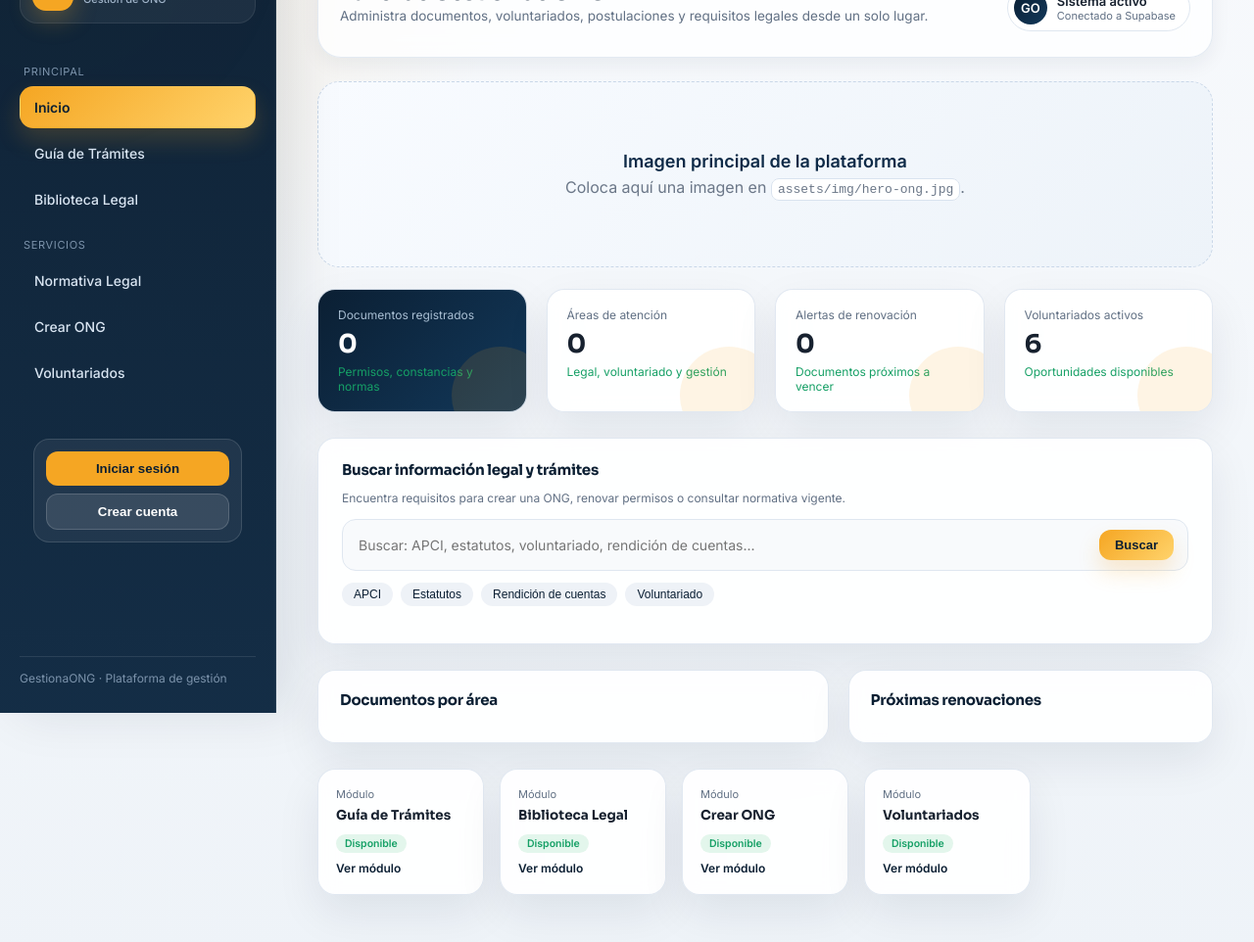
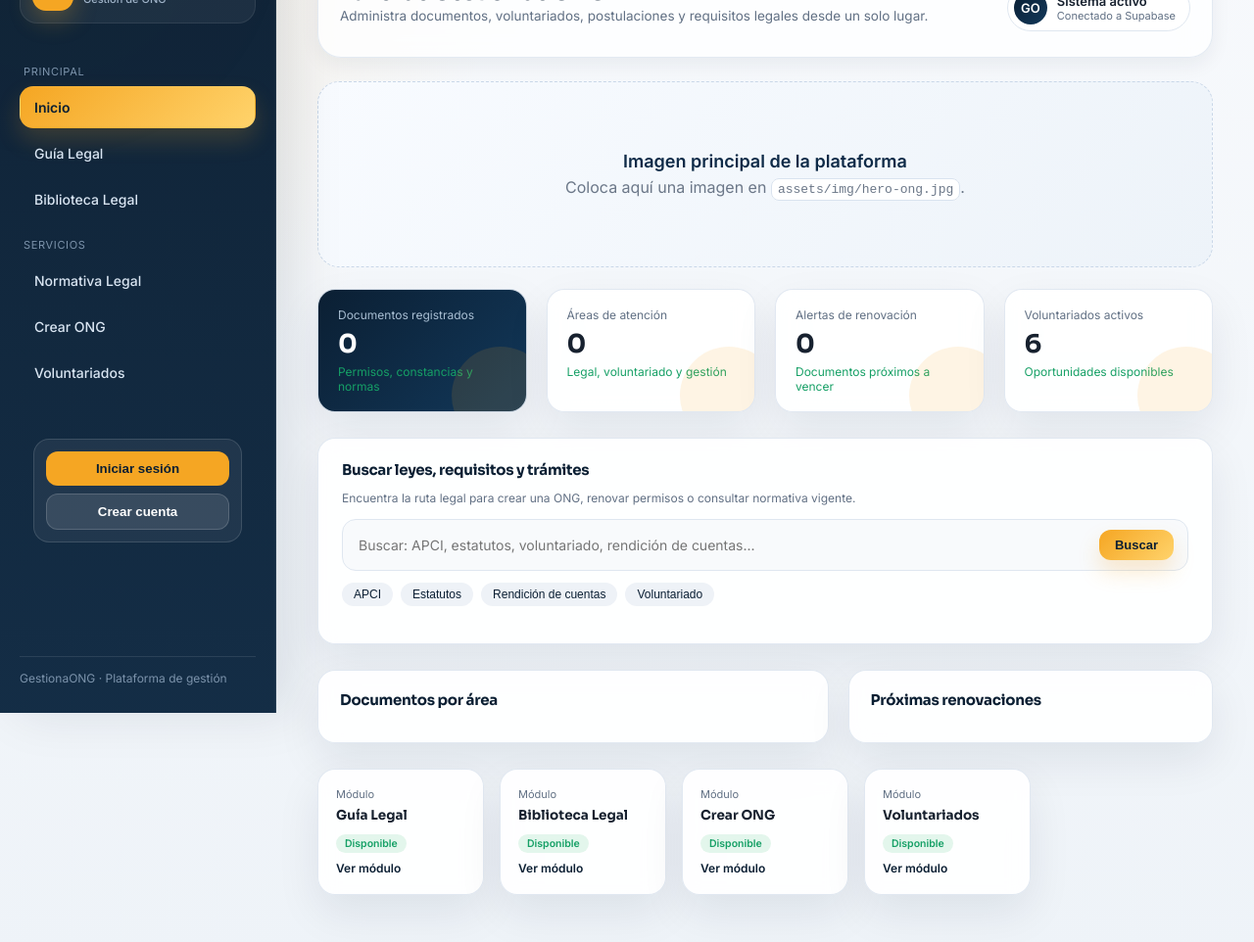
Before and after one commit to josuelescanoch21-cell/GCproyect, a plain HTML site: page index.html in a window 1280 px wide. Shown: the part 72-1034 px from the top of the page at 98% size. Drawn offline with Linux system fonts and the light colour scheme; a script that the page names is missing.

Commit message:
arbol legal

```diff
--- a/index.html
+++ b/index.html
@@ -13,7 +13,7 @@
     <nav class="side-nav">
       <span class="nav-label">Principal</span>
       <a href="index.html" class="side-link active">Inicio</a>
-      <a href="pages/fase1.html" class="side-link">Guía de Trámites</a>
+      <a href="pages/fase1.html" class="side-link">Guía Legal</a>
       <a href="pages/fase2.html" class="side-link">Biblioteca Legal</a>
       <a href="pages/fase3.html" class="side-link">Permisos del Sistema</a>
       <a href="pages/admin.html" class="side-link">Administración</a>
@@ -38,8 +38,8 @@
       <div class="kpi-card"><div class="label">Voluntariados activos</div><div class="value">6</div><div class="delta">Oportunidades disponibles</div></div>
     </section>
     <section class="search-panel">
-      <h3>Buscar información legal y trámites</h3>
-      <p class="sub">Encuentra requisitos para crear una ONG, renovar permisos o consultar normativa vigente.</p>
+      <h3>Buscar leyes, requisitos y trámites</h3>
+      <p class="sub">Encuentra la ruta legal para crear una ONG, renovar permisos o consultar normativa vigente.</p>
       <div class="search-box"><input id="searchInput" type="text" placeholder="Buscar: APCI, estatutos, voluntariado, rendición de cuentas..." autocomplete="off" /><button id="searchBtn">Buscar</button></div>
       <div class="quick-tags"><button data-q="APCI registro">APCI</button><button data-q="estatutos ONG">Estatutos</button><button data-q="rendición de cuentas">Rendición de cuentas</button><button data-q="voluntariado">Voluntariado</button></div>
       <div id="searchResults" class="search-results"></div>
@@ -49,7 +49,7 @@
       <div class="card"><h3>Próximas renovaciones</h3><div id="alertsList"></div></div>
     </section>
     <section class="phase-grid">
-      <article class="phase-card"><div class="num">Módulo</div><h4>Guía de Trámites</h4><span class="phase-badge badge-done">Disponible</span><br><a href="pages/fase1.html">Ver módulo</a></article>
+      <article class="phase-card"><div class="num">Módulo</div><h4>Guía Legal</h4><span class="phase-badge badge-done">Disponible</span><br><a href="pages/fase1.html">Ver módulo</a></article>
       <article class="phase-card"><div class="num">Módulo</div><h4>Biblioteca Legal</h4><span class="phase-badge badge-done">Disponible</span><br><a href="pages/fase2.html">Ver módulo</a></article>
       <article class="phase-card"><div class="num">Módulo</div><h4>Crear ONG</h4><span class="phase-badge badge-done">Disponible</span><br><a href="pages/constitucion.html">Ver módulo</a></article>
       <article class="phase-card"><div class="num">Módulo</div><h4>Voluntariados</h4><span class="phase-badge badge-done">Disponible</span><br><a href="pages/voluntariados.html">Ver módulo</a></article>
```
